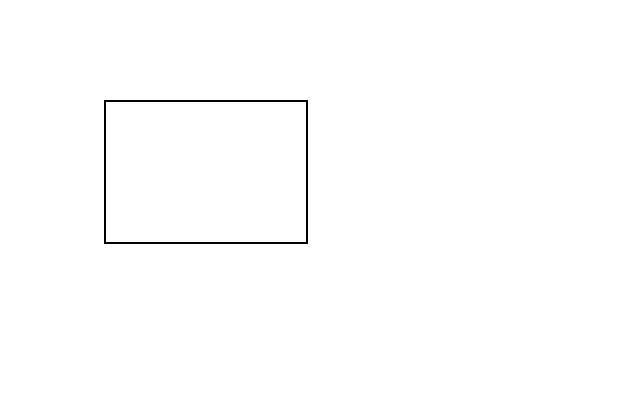
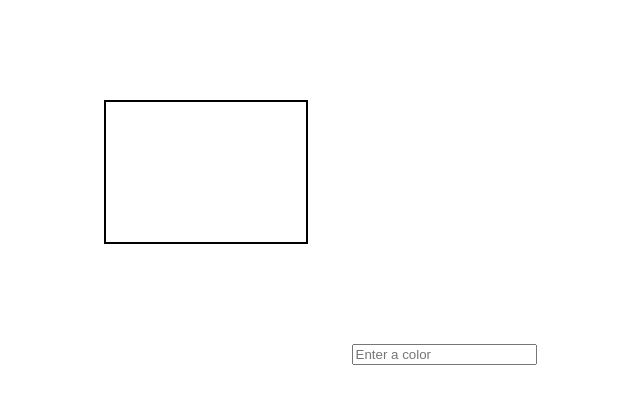
Before and after one commit to moonspark78/react-training-Effect, a React (Create React App) app: page / in a window 1280 px wide. Shown: the top 404 px of the page, without its empty margins (196-836 px from the left). Built offline with nearby package versions, Linux system fonts and the light colour scheme.

Commit message:
:safety_vest: :safety_vest: :safety_vest:  :art:

```diff
--- a/src/App.css
+++ b/src/App.css
@@ -15,7 +15,7 @@
 }
 
 input{
-  margin-top: 400px;
+  margin-top: 100px;
 }
 
 @media (prefers-reduced-motion: no-preference) {
--- a/src/App.jsx
+++ b/src/App.jsx
@@ -6,16 +6,17 @@ import { Callback } from './Components/Callback';
 //import { Counter } from './Components/Counter';
 
 function App() {
-  const [UIcolor, setUIcolor] = useState(null);
+  const [borderColor, setBorderColor] = useState(' ');
+  const [fillColor, setFillColor] = useState('');
 
-  const getColor = (color) => {
-    setUIcolor(color);
-  }
+  const handleColorChange = (color) => {
+    setFillColor(color);
+  };
 
   return (
     <div className="App">
-      <div className='container' style={{background: `${UIcolor}`}}></div>
-      {/* <Callback getColor={getColor}/> */}
+      <div className='container' style={{background: `${borderColor}`, backgroundColor: fillColor,}}></div>
+      <Callback onColorChange={handleColorChange} />
     </div>
   );
 }
```
